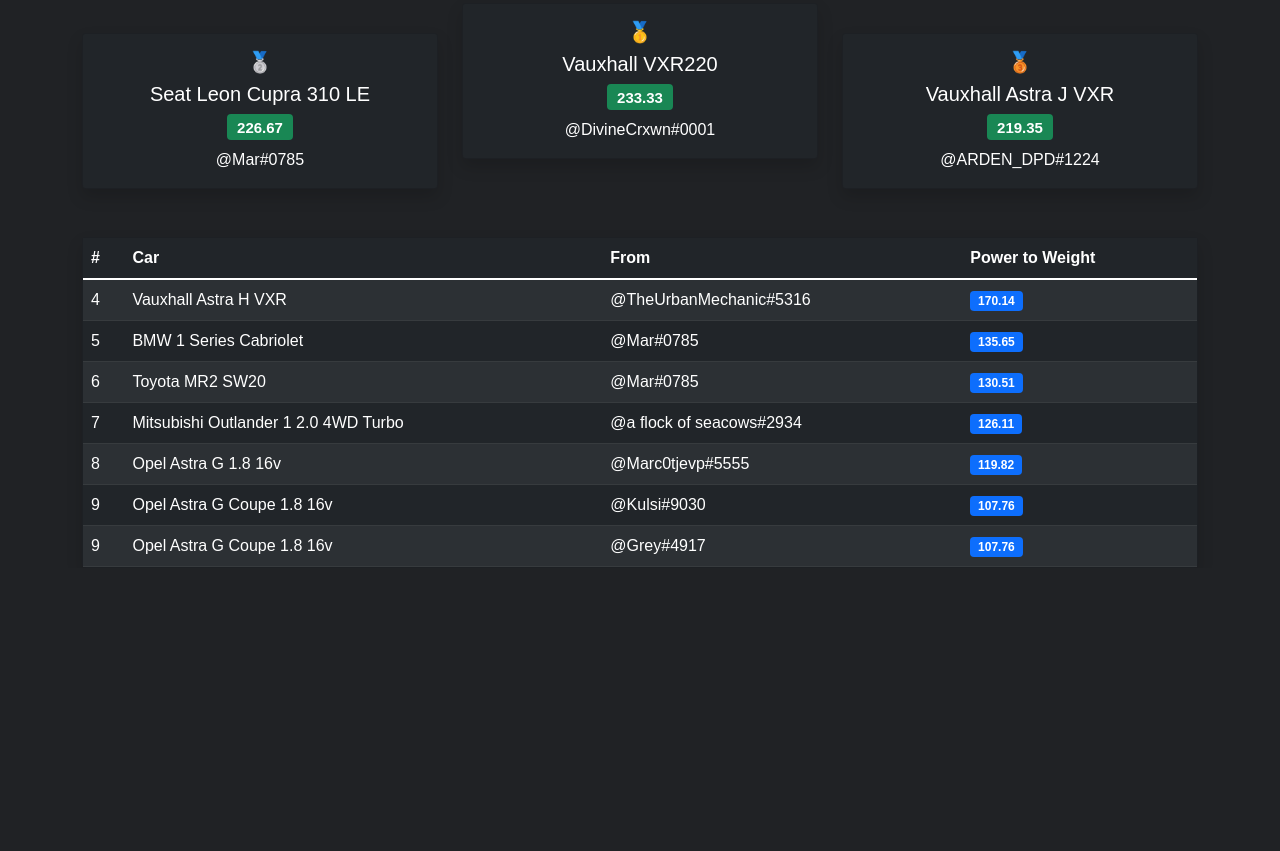
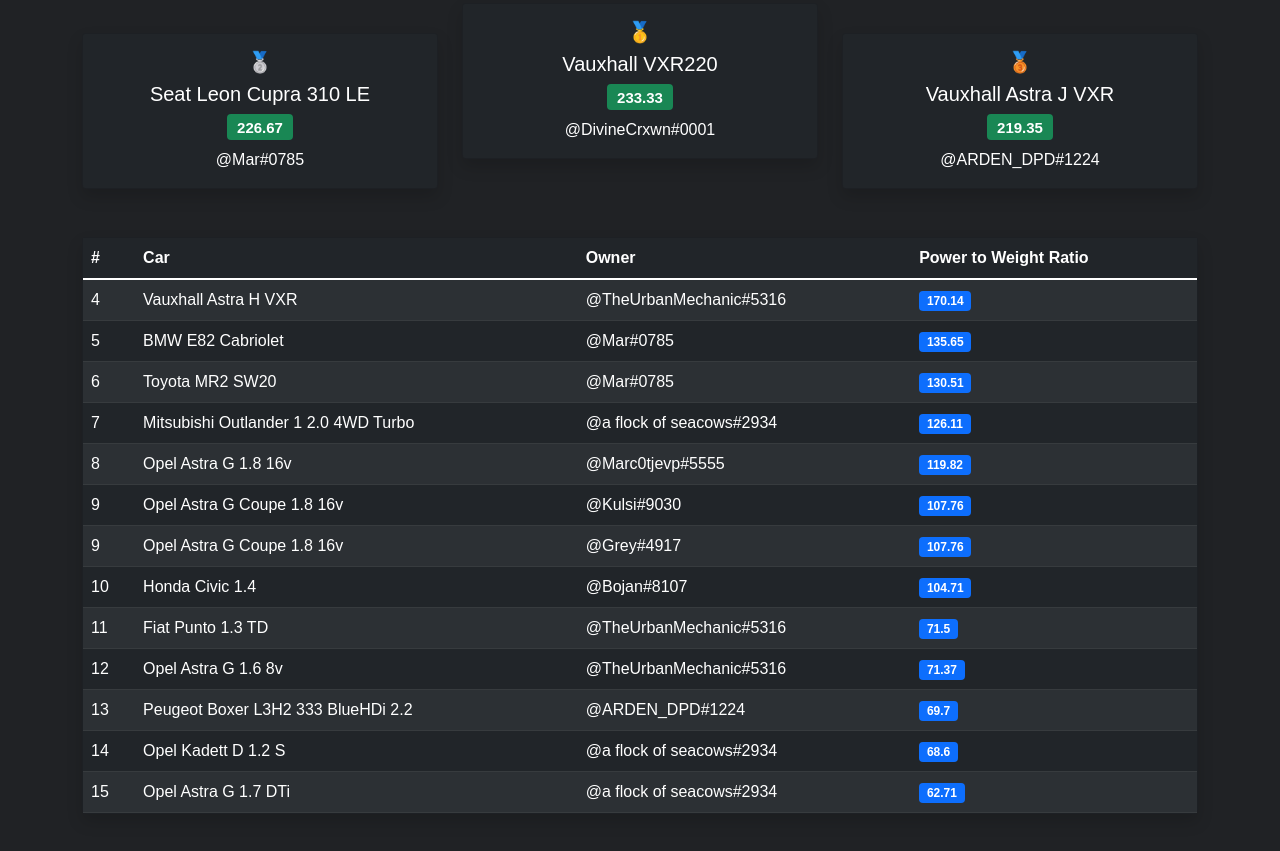
Before and after one commit to marc0tjevp/Opel-Vauxhall-Leaderboard, a plain HTML site: page index.html in a window 1280 px wide. Shown: the part 453-1304 px from the top of the page. Before the commit the page ends 1021 px from the top, so only its background shows below. Drawn offline with nearby package versions, Linux system fonts and the light colour scheme.

Commit message:
Minor changes, more cars

```diff
--- a/index.html
+++ b/index.html
@@ -48,22 +48,22 @@
             <h5 class="card-title">🥉</h5>
             <h5 class="card-title">Vauxhall Astra J VXR</h5>
             <h5><span class="badge bg-success">219.35</span></h5>
-            <p class="card-text">@ARDEN_DPD#1224 </p>
+            <p class="card-text">@ARDEN_DPD#1224</p>
           </div>
         </div>
       </div>
     </div>
     <div class="row">
       <div class="col">
-        <div class="card bg-dark shadow">
+        <div class="card mb-5 bg-dark shadow">
           <div class="card-body p-0">
             <table class="table table-dark m-0 table-striped">
               <thead>
                 <tr>
                   <th>#</th>
                   <th>Car</th>
-                  <th>From</th>
-                  <th>Power to Weight</th>
+                  <th>Owner</th>
+                  <th>Power to Weight Ratio</th>
                 </tr>
               </thead>
               <tbody>
@@ -75,7 +75,7 @@
                 </tr>
                 <tr>
                   <td>5</td>
-                  <td>BMW 1 Series Cabriolet</td>
+                  <td>BMW E82 Cabriolet</td>
                   <td>@Mar#0785</td>
                   <td><span class="badge bg-primary">135.65</span></td>
                 </tr>
@@ -109,6 +109,42 @@
                   <td>@Grey#4917</td>
                   <td><span class="badge bg-primary">107.76</span></td>
                 </tr>
+                <tr>
+                  <td>10</td>
+                  <td>Honda Civic 1.4</td>
+                  <td>@Bojan#8107</td>
+                  <td><span class="badge bg-primary">104.71</span></td>
+                </tr>
+                <tr>
+                  <td>11</td>
+                  <td>Fiat Punto 1.3 TD</td>
+                  <td>@TheUrbanMechanic#5316</td>
+                  <td><span class="badge bg-primary">71.5</span></td>
+                </tr>
+                <tr>
+                  <td>12</td>
+                  <td>Opel Astra G 1.6 8v</td>
+                  <td>@TheUrbanMechanic#5316</td>
+                  <td><span class="badge bg-primary">71.37</span></td>
+                </tr>
+                <tr>
+                  <td>13</td>
+                  <td>Peugeot Boxer L3H2 333 BlueHDi 2.2</td>
+                  <td>@ARDEN_DPD#1224</td>
+                  <td><span class="badge bg-primary">69.7</span></td>
+                </tr>
+                <tr>
+                  <td>14</td>
+                  <td>Opel Kadett D 1.2 S</td>
+                  <td>@a flock of seacows#2934</td>
+                  <td><span class="badge bg-primary">68.6</span></td>
+                </tr>
+                <tr>
+                  <td>15</td>
+                  <td>Opel Astra G 1.7 DTi</td>
+                  <td>@a flock of seacows#2934</td>
+                  <td><span class="badge bg-primary">62.71</span></td>
+                </tr>
               </tbody>
             </table>
           </div>
```
